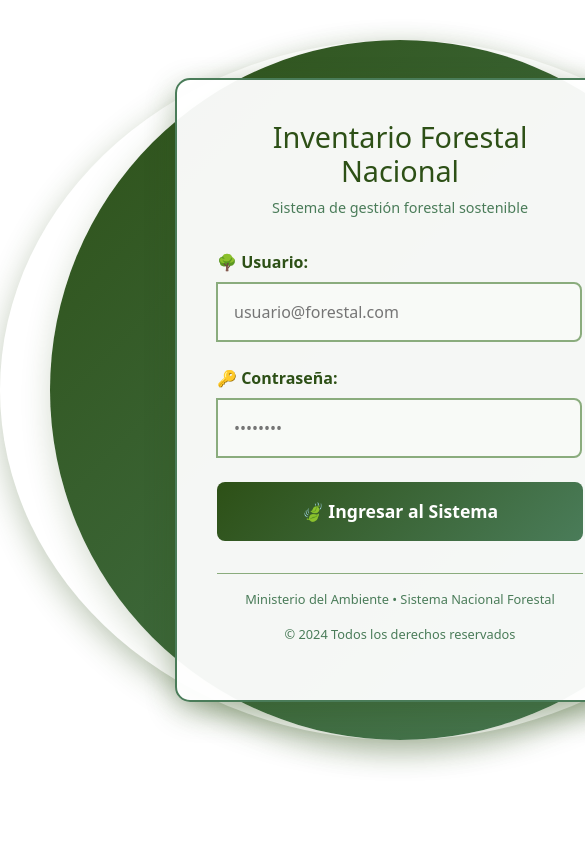
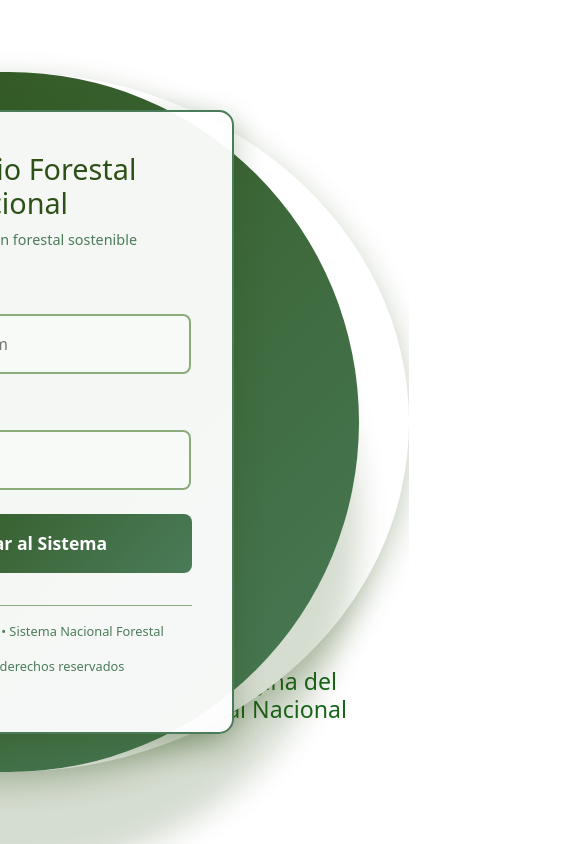
Before and after one commit to NeyBg23/ifn-fronted-web, a React (Vite) app: page / in a window 390 px wide. Shown: the top 844 px of the page, 585 px wide, since content can reach past the window. Built offline with nearby package versions, Linux system fonts and the light colour scheme.

Commit message:
Añadiendo parte visual al login

```diff
--- a/src/components/Login.jsx
+++ b/src/components/Login.jsx
@@ -65,6 +65,14 @@ function Login() {
   };
 
   return (
+
+    <div className="login">
+      <div className="informacion-relevante">
+          <h3>
+            Bienvenido a la página del Inventario Forestal Nacional
+          </h3>
+      </div>
+
       <div className="login-container">
         <div className="login-card">
           {/* Cabecera */}
@@ -111,6 +119,7 @@ function Login() {
           </div>
         </div>
       </div>
+    </div>
   );
 }
 
--- a/src/pages/admin/Brigadas.jsx
+++ b/src/pages/admin/Brigadas.jsx
@@ -6,9 +6,8 @@ import { useState } from "react";
 const Brigadas = () => {
   const [ruta, setRuta] = useState("Brigadas");
   const brigadas = Array.from({ length: 8 }, (_, i) => i + 1);
-  const navigate = useNavigate(); // ✅ corregido
+  const navigate = useNavigate();
 
-  // ✅ Para cambiar ruta del navegador si quieres hacerlo con navigate
   const handleNavigate = (dir) => {
     navigate(`/${dir}`);
   };
--- a/src/pages/admin/Empleados.jsx
+++ b/src/pages/admin/Empleados.jsx
@@ -1,6 +1,7 @@
 import "../../styles/Home.css";
 
 const Empleados = () => {
+
   return (
     <>
     <h1>Empleados</h1>
--- a/src/styles/Login.css
+++ b/src/styles/Login.css
@@ -4,6 +4,22 @@ body {
   background-position: center;
   background-repeat: no-repeat;
 }
+
+.login {
+    display: flex;
+    justify-content: flex-end; /* Empuja el contenido a la derecha */
+    align-items: center;
+    height: 100vh;
+    padding-right: 20px; /* Espacio desde el borde derecho */
+    box-sizing: border-box;
+}
+
+.informacion-relevante {
+  margin-top: -20%;
+  color: #196619;
+  position:inherit;
+}
+
 /* Estilos para el contenedor principal del login */
 .login-container {
   position: relative; /* Necesario para posicionar el círculo */
@@ -14,7 +30,7 @@ body {
   height: 700px;        /* Alto fijo */
   border-radius: 100%;   /* Hace el contenedor circular */
   background: white; /* Fondo blanco para el resto */
-  margin: 40px auto;    /* Centra verticalmente con margen */
+  margin: 100px auto;    /* Centra verticalmente con margen */
   box-shadow: 0 10px 30px rgba(45, 80, 22, 0.3);
 }
 
@@ -29,7 +45,7 @@ body {
   background: linear-gradient(135deg, #2d5016 0%, #4a7c59 100%);
   border-radius: 50%;
   z-index: 0; /* Detrás del contenido */
-  box-shadow: 0 10px 30px rgba(45, 80, 22, 0.2);
+  box-shadow: 0 100px 30px rgba(45, 80, 22, 0.2);
 }
 
 /* Tarjeta visual del login */
@@ -166,3 +182,13 @@ body {
 .modal button:hover {
   background: #196619;
 }
+@media (max-width: 868px) {
+  .login-container {
+    margin-right: -10%;
+    position: absolute;
+  }
+  .informacion-relevante {
+    margin-top: 150%;
+    margin-left: 5%;
+  }
+}
```
Lines whose indentation alone changed are shown as unchanged.
